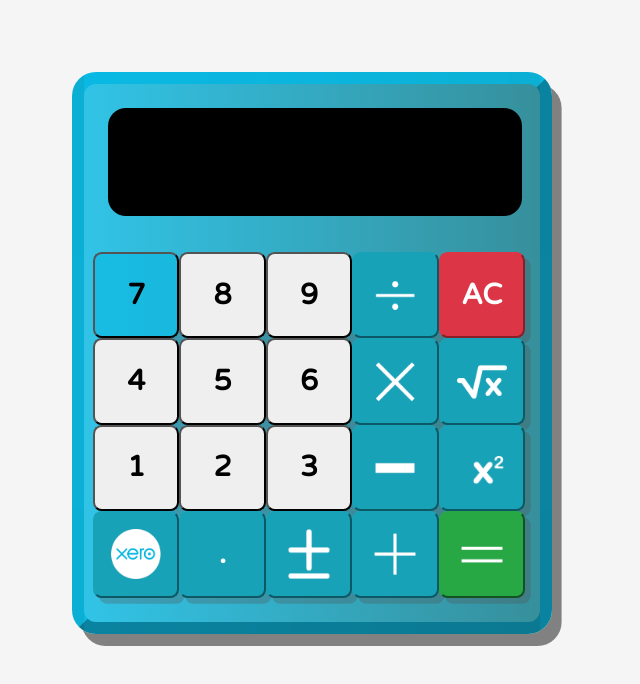
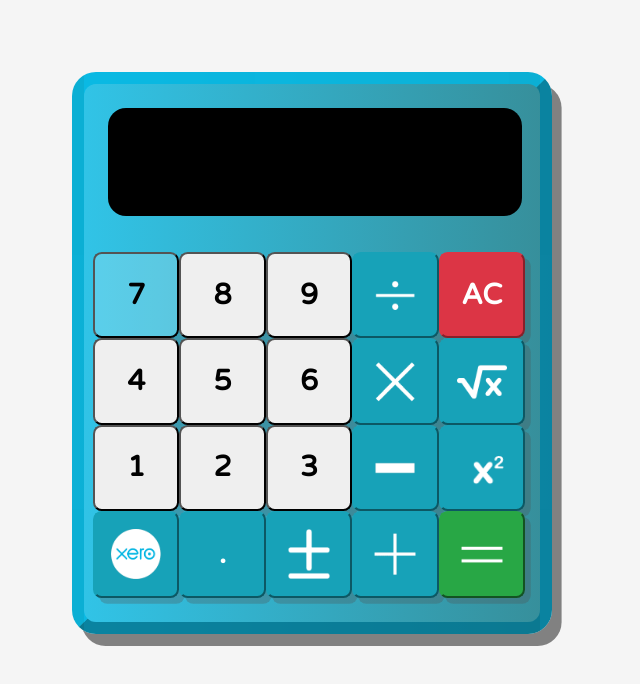
Before and after one commit to dev-welli/js-calculator, a plain HTML site: page index.html in a window 1280 px wide. In both pictures the pointer is over the button 136 px from the left and 295 px from the top of the page. Shown: the whole page, without its empty margins (0-640 px from the left). Drawn offline with nearby package versions, Linux system fonts and the light colour scheme.

Commit message:
changing the button hover color

```diff
--- a/css/calculator.css
+++ b/css/calculator.css
@@ -27,7 +27,7 @@ body{
 }
 
 .keys:hover{
-   background-color: rgba(0, 183, 227, 0.5);
+   background-color: rgba(255, 255, 255, 0.2);
 }
 
 #display{
```
